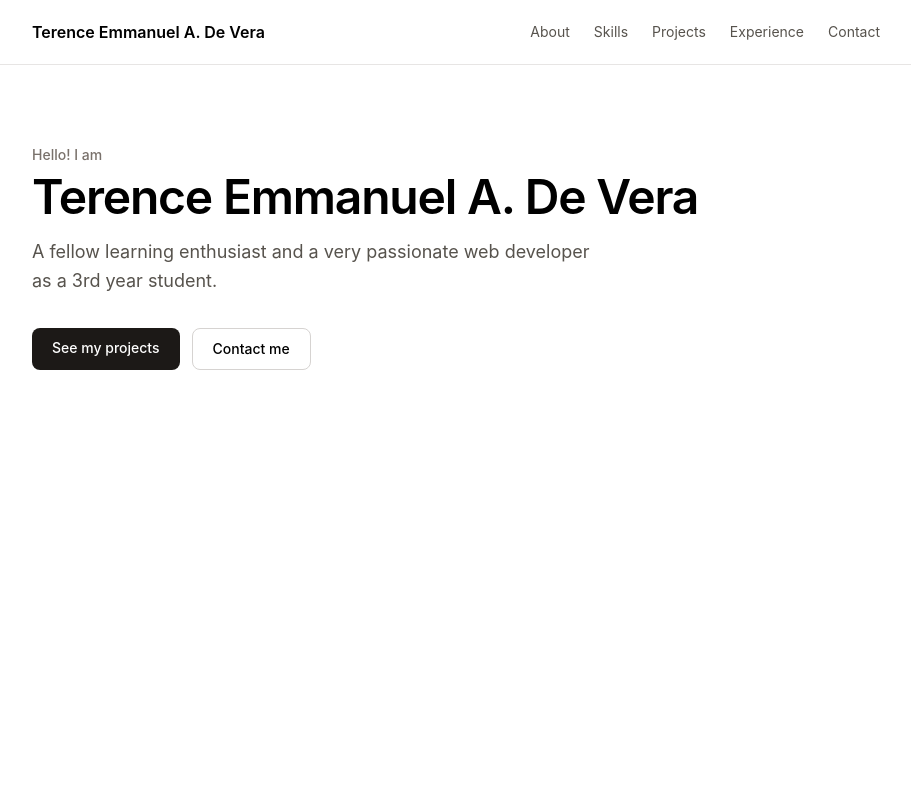
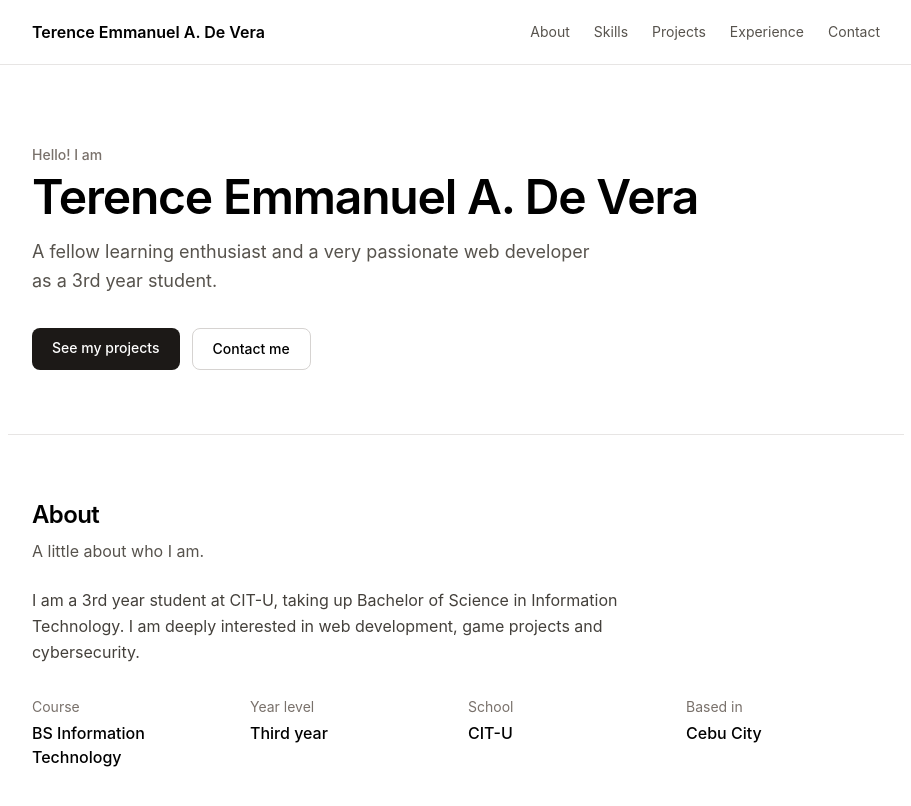
Before and after one commit to terenceemmanueldevera/CSIT340-Lab3-DeVera, a React (Vite) app: page / in a window 1280 px wide. Shown: the top 806 px of the page, without its empty margins (184-1095 px from the left). Built offline with nearby package versions, Linux system fonts and the light colour scheme.

Commit message:
added About Section and Fact

```diff
--- a/src/App.jsx
+++ b/src/App.jsx
@@ -1,5 +1,6 @@
 import Navbar from './components/Navbar'
 import Hero from './components/Hero'
+import AboutSection from './components/AboutSection'
 
 
 function App() {
@@ -7,6 +8,9 @@ function App() {
     <div>
       <Navbar />
       <Hero />
+      <main>
+        <AboutSection />
+      </main>
 
     </div>
   )
--- a/src/components/AboutSection.jsx
+++ b/src/components/AboutSection.jsx
@@ -0,0 +1,21 @@
+import SectionHeading from './SectionHeading'
+import Fact from './Fact'
+
+const AboutSection = () => {
+  return (
+    <section id="about" className="max-w-4xl mx-auto px-6 py-16 border-t border-stone-200 scroll-mt-16">
+      <SectionHeading title="About" subtitle="A little about who I am." />
+      <p className="mt-6 max-w-2xl leading-relaxed text-stone-700">
+        I am a 3rd year student at CIT-U, taking up Bachelor of Science in Information Technology. I am deeply interested in web development, game projects and cybersecurity.
+      </p>
+      <dl className="mt-8 grid grid-cols-2 gap-6 sm:grid-cols-4">
+        <Fact label="Course" value="BS Information Technology" />
+        <Fact label="Year level" value="Third year" />
+        <Fact label="School" value="CIT-U" />
+        <Fact label="Based in" value="Cebu City" />
+      </dl>
+    </section>
+  )
+}
+
+export default AboutSection
--- /dev/null
+++ b/src/components/Fact.jsx
@@ -0,0 +1,10 @@
+const Fact = ({ label, value }) => {
+  return (
+    <div>
+      <dt className="text-sm text-stone-500">{label}</dt>
+      <dd className="mt-1 font-medium">{value}</dd>
+    </div>
+  )
+}
+
+export default Fact
```
